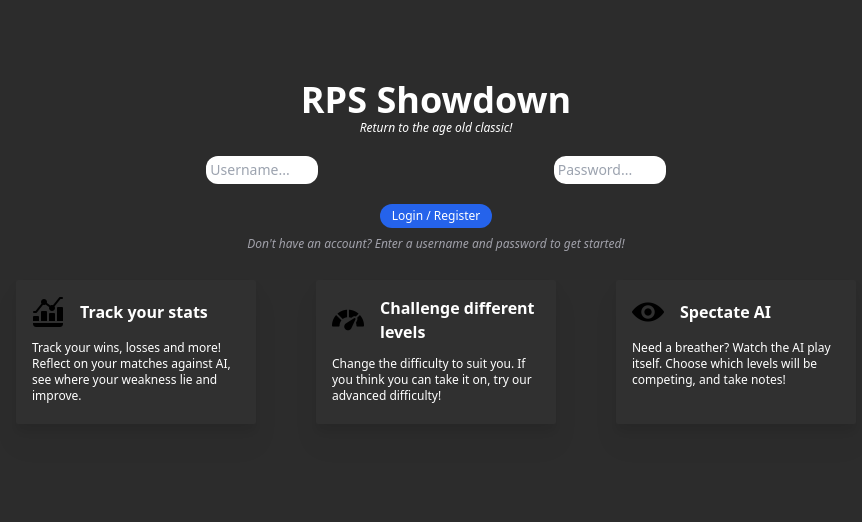
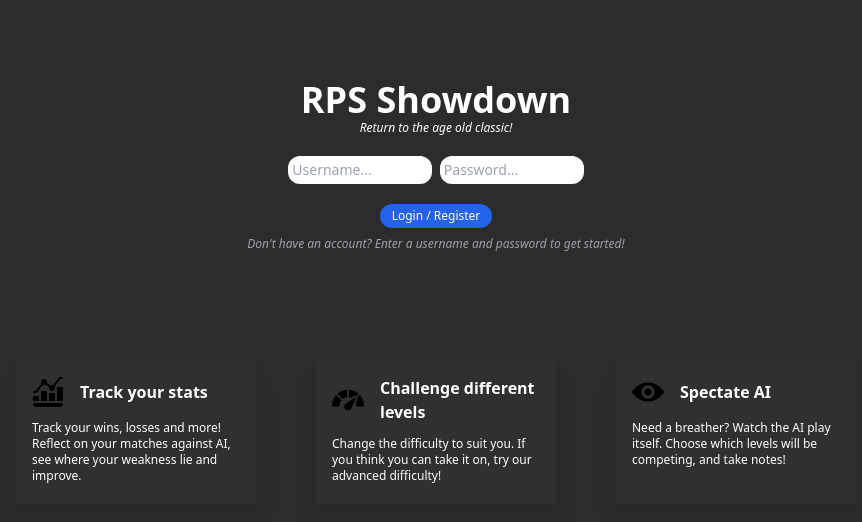
Before and after one commit to Anya-gh/rps-showdown, a React (Vite) app in the folder frontend/: page / in a window 1280 px wide. Shown: the top 522 px of the page, without its empty margins (204-1066 px from the left). Built offline with nearby package versions, Linux system fonts and the light colour scheme.

Commit message:
small ui improvement to home

```diff
--- a/frontend/src/home/Home.tsx
+++ b/frontend/src/home/Home.tsx
@@ -20,7 +20,7 @@ export default function Home() {
     <div className="flex flex-col items-center px-5 py-20 w-screen">
       <Header />
       {loggedIn ? <PlayOrStats setLoggedIn={setLoggedIn}/> : <LoginForm setLoggedIn={setLoggedIn} />}
-      <div className="h-[30rem] flex flex-col md:flex-row md:w-[60rem] md:h-auto items-center justify-evenly">
+      <div className="h-[30rem] flex flex-col md:flex-row md:w-[60rem] md:h-auto md:mt-20 items-center justify-evenly">
         <InfoCard title={"Track your stats"} img={statsIcon} content="Track your wins, losses and more! Reflect on your matches against AI, see where your weakness lie and improve."/>
         <InfoCard title={"Challenge different levels"} img={difficultyIcon} content="Change the difficulty to suit you. If you think you can take it on, try our advanced difficulty!"/>
         <InfoCard title={"Spectate AI"} img={spectateIcon} content="Need a breather? Watch the AI play itself. Choose which levels will be competing, and take notes!"/>
--- a/frontend/src/home/LoginForm.tsx
+++ b/frontend/src/home/LoginForm.tsx
@@ -45,9 +45,9 @@ function LoginForm({ setLoggedIn } : LoginFormProps) {
 
   return (
     <div className="flex flex-col items-center my-5 w-full">
-      <span className="flex flex-row items-center justify-evenly w-3/4 mb-5 text-black">
-        <input onChange={(e) => {handleInputChange(e, setUsername)}} className="w-28 rounded-xl p-1 text-sm" placeholder="Username..." />
-        <input type="password" onChange={(e) => {handleInputChange(e, setPassword)}} className="w-28 rounded-xl p-1 text-sm" placeholder="Password..." />
+      <span className="flex flex-row items-center justify-evenly w-3/4 mb-5 md:w-1/4 text-black">
+        <input onChange={(e) => {handleInputChange(e, setUsername)}} className="w-28 md:w-36 rounded-xl p-1 text-sm" placeholder="Username..." />
+        <input type="password" onChange={(e) => {handleInputChange(e, setPassword)}} className="w-28 md:w-36 rounded-xl p-1 text-sm" placeholder="Password..." />
       </span>
       <button onClick={handleSubmit} className="py-1 px-3 rounded-xl bg-blue-600 text-xs mb-2 md:hover:scale-105 transition duration-200">Login / Register</button>
       <p className="italic text-xs text-center font-thin text-zinc-400 w-1/2 mb-2">Don't have an account? Enter a username and password to get started!</p>
```
